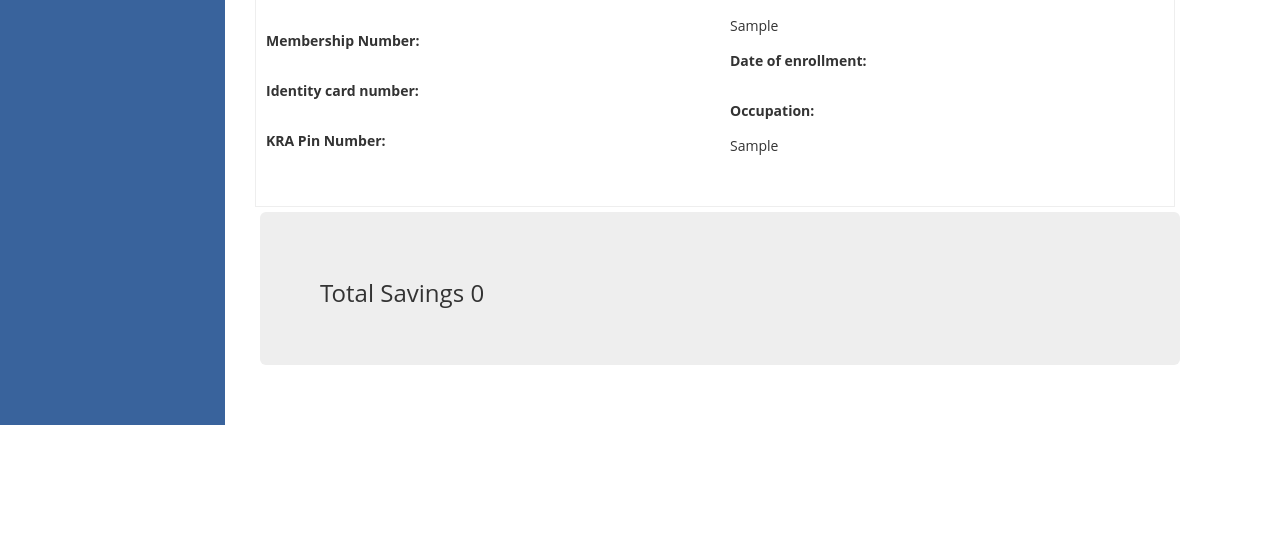
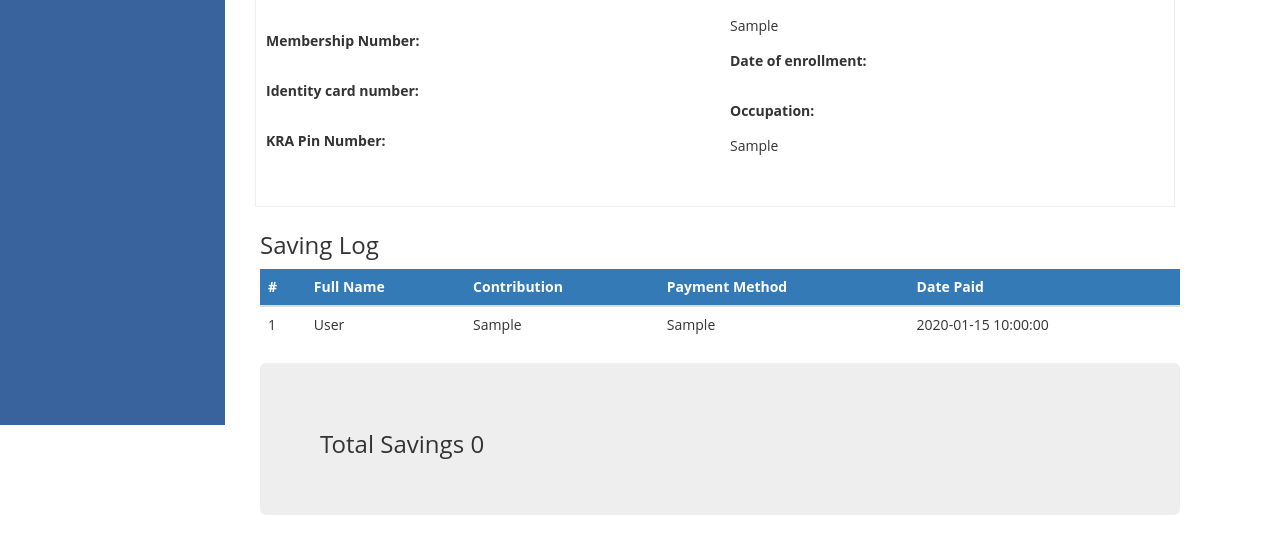
Before and after one commit to njerucyrus/project2, a PHP site: page /views/client_profile.php?id=1 in a window 1280 px wide; the page is wider, and only the part inside the window is pictured. Shown: the part 375-925 px from the top of that part. Before the commit the page ends 800 px from the top of that part, so only its background shows below. Run offline with PHP 8.4, Linux system fonts and the light colour scheme; tables that the repository leaves empty or names only in its code hold one stand-in row (values such as "Sample post"); grey boxes labelled with a size stand in for pictures from a placeholder-image service; data that the repository does not hold is empty; some libraries are stand-ins or nearby versions.

Commit message:
added single client saving log

```diff
--- a/src/Hudutech/Controller/SavingController.php
+++ b/src/Hudutech/Controller/SavingController.php
@@ -139,7 +139,7 @@ class SavingController implements SavingInterface
 
             $sql = "SELECT c.fullName, g.groupName, s.contribution,s.paymentMethod, s.datePaid
                     FROM clients c , sacco_group g, savings s
-                    WHERE s.clientId=:clientId AND s.groupId=g.id";
+                    WHERE s.clientId=:clientId AND c.groupRefNo = g.refNo AND s.groupId=g.id ";
 
             $stmt = $conn->prepare($sql);
             $stmt->bindParam(":clientId", $clientId);
--- a/views/client_profile.php
+++ b/views/client_profile.php
@@ -6,9 +6,11 @@
  * Time: 20:33
  */
 require_once __DIR__.'/../vendor/autoload.php';
+$counter=1;
 $client = \Hudutech\Controller\ClientController::getId($_GET['id']);
 $groups= \Hudutech\Controller\GroupController::all();
 $savings= \Hudutech\Controller\SavingController::getClientTotalSavings($_GET['id']);
+$singleClientSavings= \Hudutech\Controller\SavingController::showClientSavingsLog($_GET['id']);
 //print_r($client);
 foreach ($groups as $group):
 
@@ -226,8 +228,39 @@ include __DIR__.'/right_menu_views.php';
                 </div>
             </div>
         </div>
+
+
+
         <div class="row">
+
         <div class="col col-md-12" style="margin: 5px;">
+            <div class="table-responsive">
+
+                <table class="table">
+                    <h3>Saving Log</h3>
+                    <thead>
+                    <tr class="bg-primary">
+                        <th>#</th>
+                        <th>Full Name</th>
+                        <th>Contribution</th>
+                        <th>Payment Method</th>
+                        <th>Date Paid</th>
+                    </tr>
+                    </thead>
+                    <tbody>
+                    <?php foreach ($singleClientSavings as $clientSaving ): ?>
+                        <tr>
+                            <td><?php echo $counter++?></td>
+                            <td><?php echo $clientSaving['fullName']?></td>
+                            <td><?php echo $clientSaving['contribution']?></td>
+                            <td><?php echo $clientSaving['paymentMethod']?></td>
+                            <td><?php echo $clientSaving['datePaid']?></td>
+
+                        </tr>
+                    <?php endforeach; ?>
+                    </tbody>
+                </table>
+            </div>
             <div class="jumbotron">
             <h3>Total Savings <?php echo $savings['totalSavings']?></h3>
               </div>
```
Also changed, not shown: views/record_saving.php (added, +10 -0 lines).
